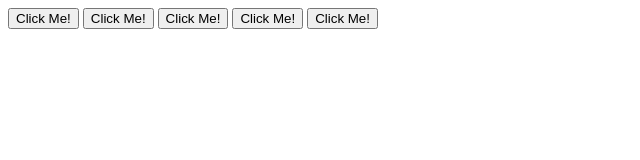
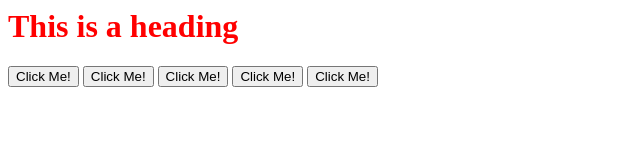
Before and after one commit to chrisBirmingham/hackDayNotSoUselessTeam, a plain HTML site: page www/index.html in a window 1280 px wide. Shown: the whole page, without its empty margins (0-640 px from the left). Drawn offline with Linux system fonts and the light colour scheme.

Commit message:
my contribution

```diff
--- a/www/index.html
+++ b/www/index.html
@@ -3,6 +3,7 @@
         <title>Totally not stolen sound cloud</title>
     </head>
     <body>
+      <h1 style="color:red">This is a heading</h1>
        <button type="button" onclick="buttonPressed()">Click Me!</button>
        <button type="button">Click Me!</button>
        <button type="button">Click Me!</button>
```
